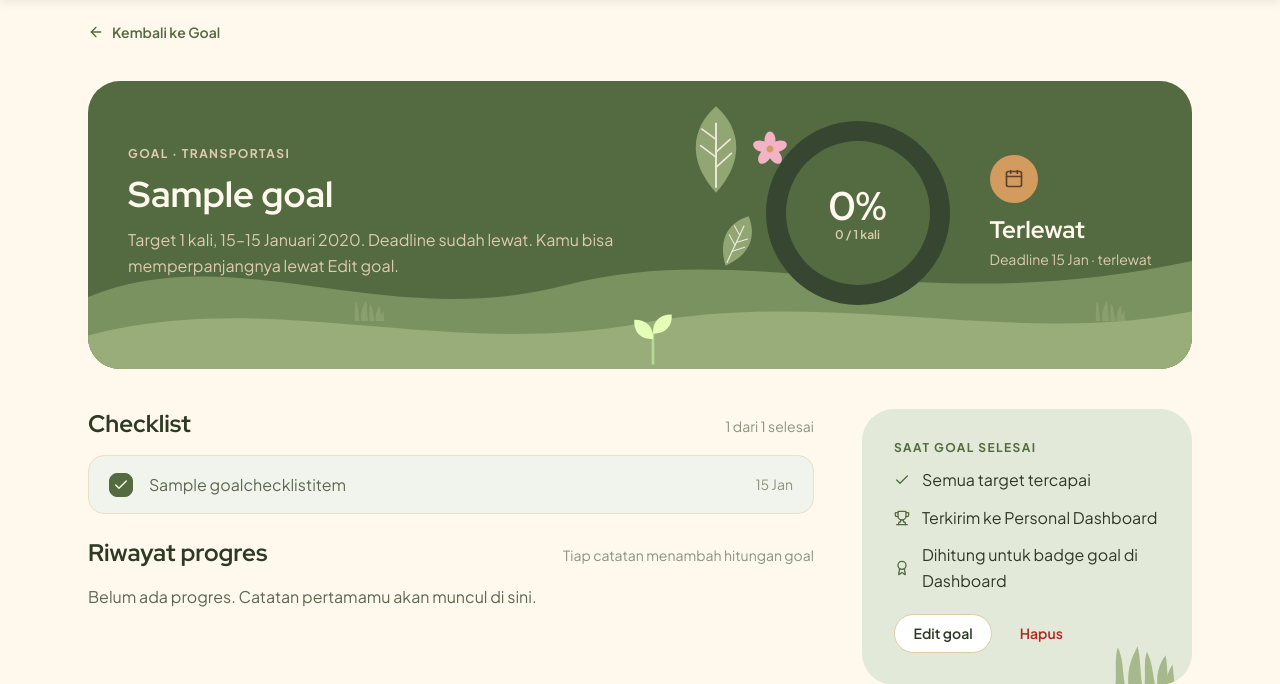
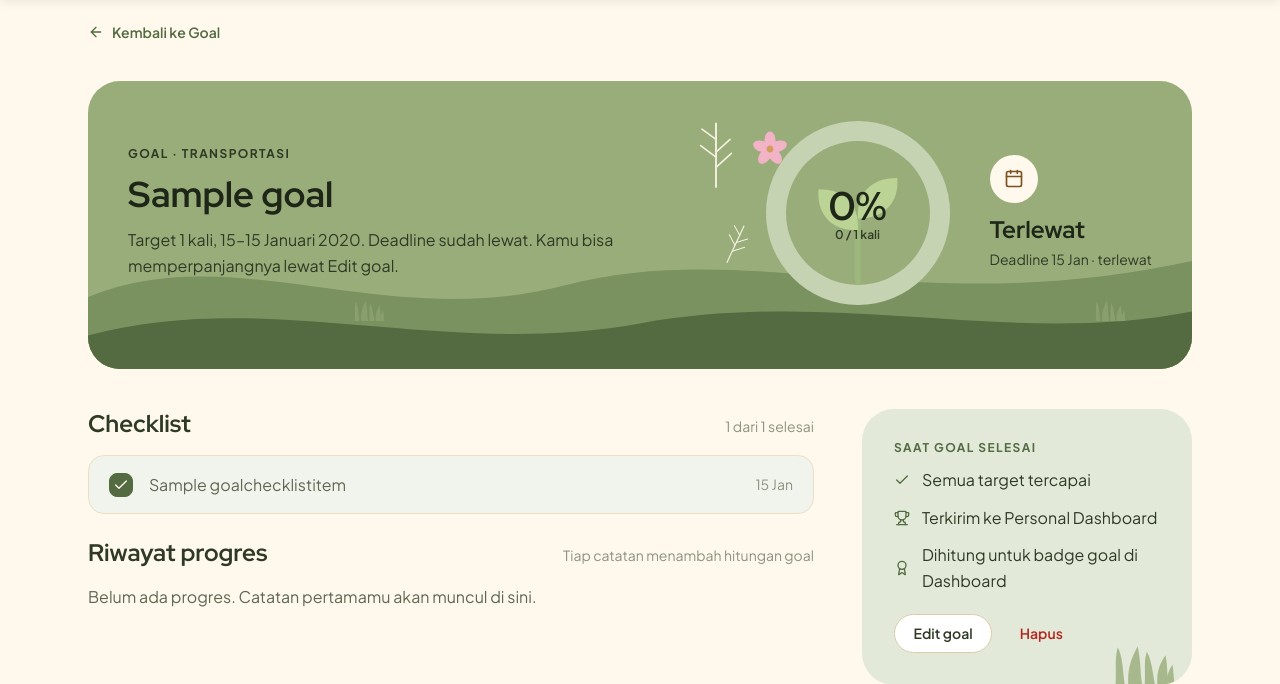
Before and after one commit to pbp-kelompok-a5/mossly, a Django app: page /goal/1/ in a window 1280 px wide. Shown: the part 101-785 px from the top of the page. Run offline with Django 5.2, Linux system fonts and the light colour scheme; a user stored in the database is signed in; tables that the repository leaves empty hold one stand-in row (values such as "Sample post"); data that the repository does not hold is empty.

Commit message:
chore: adjust focus-panel

```diff
--- a/habits/templates/habits/goal/goal_detail.html
+++ b/habits/templates/habits/goal/goal_detail.html
@@ -34,6 +34,7 @@
 
     <div class="focus-stats">
       <div class="progress-ring" style="--value: {{ goal.percent }}" role="img" aria-label="{{ goal.percent }} persen, {{ goal.progress_text }}">
+        <img class="progress-ring-seedling" src="{% static 'img/decor/tunas.svg' %}" alt="" aria-hidden="true">
         <span class="progress-ring-value">{{ goal.percent }}%</span>
         <span class="progress-ring-label">{{ goal.progress_text }}</span>
       </div>
@@ -57,7 +58,6 @@
     <img class="decor focus-decor-leaf" src="{% static 'img/decor/daun.svg' %}" alt="" aria-hidden="true">
     <img class="decor focus-decor-flower" src="{% static 'img/decor/bunga.svg' %}" alt="" aria-hidden="true">
     <img class="decor focus-decor-leaf-sm" src="{% static 'img/decor/daun.svg' %}" alt="" aria-hidden="true">
-    <img class="decor focus-decor-seedling" src="{% static 'img/decor/tunas.svg' %}" alt="" aria-hidden="true">
     <img class="decor focus-decor-grass focus-decor-grass-left" src="{% static 'img/decor/rumput.svg' %}" alt="" aria-hidden="true">
     <img class="decor focus-decor-grass focus-decor-grass-right" src="{% static 'img/decor/rumput.svg' %}" alt="" aria-hidden="true">
     <svg class="decor decor-hill focus-decor-hill" viewBox="0 0 1200 120" preserveAspectRatio="none" aria-hidden="true" focusable="false">
--- a/habits/templates/habits/goal/goal_list.html
+++ b/habits/templates/habits/goal/goal_list.html
@@ -20,8 +20,7 @@
       <div class="focus-stats">
         <div class="progress-ring" style="--value: {{ nearest.percent }}" role="img"
              aria-label="Goal terdekat {{ nearest.percent }} persen">
-          <span class="progress-ring-value">{{ nearest.percent }}%</span>
-          <span class="progress-ring-label">goal terdekat</span>
+          <img class="progress-ring-seedling" src="{% static 'img/decor/tunas.svg' %}" alt="" aria-hidden="true">
         </div>
         <div class="focus-streak">
           <span class="focus-streak-icon">{% include "habits/components/icon.html" with name="calendar" %}</span>
@@ -33,7 +32,6 @@
       <img class="decor focus-decor-leaf" src="{% static 'img/decor/daun.svg' %}" alt="" aria-hidden="true">
       <img class="decor focus-decor-flower" src="{% static 'img/decor/bunga.svg' %}" alt="" aria-hidden="true">
       <img class="decor focus-decor-leaf-sm" src="{% static 'img/decor/daun.svg' %}" alt="" aria-hidden="true">
-      <img class="decor focus-decor-seedling" src="{% static 'img/decor/tunas.svg' %}" alt="" aria-hidden="true">
       <img class="decor focus-decor-grass focus-decor-grass-left" src="{% static 'img/decor/rumput.svg' %}" alt="" aria-hidden="true">
       <img class="decor focus-decor-grass focus-decor-grass-right" src="{% static 'img/decor/rumput.svg' %}" alt="" aria-hidden="true">
       <svg class="decor decor-hill focus-decor-hill" viewBox="0 0 1200 120" preserveAspectRatio="none" aria-hidden="true" focusable="false">
--- a/habits/templates/habits/habit/habit_detail.html
+++ b/habits/templates/habits/habit/habit_detail.html
@@ -57,7 +57,6 @@
     <img class="decor focus-decor-leaf" src="{% static 'img/decor/daun.svg' %}" alt="" aria-hidden="true">
     <img class="decor focus-decor-flower" src="{% static 'img/decor/bunga.svg' %}" alt="" aria-hidden="true">
     <img class="decor focus-decor-leaf-sm" src="{% static 'img/decor/daun.svg' %}" alt="" aria-hidden="true">
-    <img class="decor focus-decor-seedling" src="{% static 'img/decor/tunas.svg' %}" alt="" aria-hidden="true">
     <svg class="decor decor-hill focus-decor-hill" viewBox="0 0 1200 120" preserveAspectRatio="none" aria-hidden="true" focusable="false">
       <path class="decor-hill-back" d="M0 60C160 10 320 90 520 50C720 10 900 80 1200 30V120H0V60Z"/>
       <path class="decor-hill-front" d="M0 92C200 52 380 112 600 82C820 52 1000 102 1200 72V120H0V92Z"/>
--- a/habits/templates/habits/history/history.html
+++ b/habits/templates/habits/history/history.html
@@ -72,7 +72,6 @@
     <div class="focus-panel-text">
       <p class="eyebrow">{{ hero.eyebrow }}</p>
       <h1 class="focus-title" id="focus-title">{{ hero.title }}</h1>
-      {% if hero.subtitle %}<p class="focus-subtitle">{{ hero.subtitle }}</p>{% endif %}
       <a class="btn btn-accent focus-cta" href="{% url 'dashboard:index' %}">
         Lihat di Dashboard {% include "habits/components/icon.html" with name="arrow-up-right" %}
       </a>
@@ -81,8 +80,7 @@
     <div class="focus-stats">
       <div class="progress-ring" style="--value: {{ overall.percent|default:0 }}" role="img"
            aria-label="Konsistensi {{ overall.percent|default:0 }} persen">
-        <span class="progress-ring-value">{{ overall.percent|default:0 }}%</span>
-        <span class="progress-ring-label">konsistensi</span>
+        <img class="progress-ring-seedling" src="{% static 'img/decor/tunas.svg' %}" alt="" aria-hidden="true">
       </div>
       <div class="focus-streak">
         <span class="focus-streak-icon">{% include "habits/components/icon.html" with name="calendar-check" %}</span>
@@ -94,7 +92,6 @@
     <img class="decor focus-decor-leaf" src="{% static 'img/decor/daun.svg' %}" alt="" aria-hidden="true">
     <img class="decor focus-decor-flower" src="{% static 'img/decor/bunga.svg' %}" alt="" aria-hidden="true">
     <img class="decor focus-decor-leaf-sm" src="{% static 'img/decor/daun.svg' %}" alt="" aria-hidden="true">
-    <img class="decor focus-decor-seedling" src="{% static 'img/decor/tunas.svg' %}" alt="" aria-hidden="true">
     <img class="decor focus-decor-grass focus-decor-grass-left" src="{% static 'img/decor/rumput.svg' %}" alt="" aria-hidden="true">
     <img class="decor focus-decor-grass focus-decor-grass-right" src="{% static 'img/decor/rumput.svg' %}" alt="" aria-hidden="true">
     <svg class="decor decor-hill focus-decor-hill" viewBox="0 0 1200 120" preserveAspectRatio="none" aria-hidden="true" focusable="false">
--- a/habits/views.py
+++ b/habits/views.py
@@ -603,16 +603,17 @@ def _activity_log(user, habits, checkins, today):
 
 
 def _history_hero(period, months, overall, today):
-    """Eyebrow, title, and subtitle for the selected period.
+    """Eyebrow and title for the selected period.
 
     With no habit scheduled in the period there is no consistency to show, so
-    the hero switches to a gentle invitation (no_habits) instead of 0%.
+    the hero switches to a gentle invitation (no_habits, with a subtitle)
+    instead of 0%.
     """
     current = months[-1]
     eyebrow = {
-        "month": f"Riwayat · {current['name']} {today.year}",
-        "3m": "Riwayat · 3 bulan terakhir",
-        "year": f"Riwayat · Tahun {today.year}",
+        "month": f"{current['name']} {today.year}",
+        "3m": " 3 bulan terakhir",
+        "year": f"Tahun {today.year}",
     }[period]
     if overall["percent"] is None:
         scope = "bulan ini" if period == "month" else "di periode ini"
@@ -623,41 +624,25 @@ def _history_hero(period, months, overall, today):
             "subtitle": "Tambahkan habit untuk melihat konsistensimu di sini. "
                         "Progres dan goal yang selesai tetap tercatat di log aktivitas.",
         }
-    first_step = "Satu check-in kecil hari ini sudah jadi awal yang baik."
 
     if period == "month":
         previous = months[-2]
         change = services.consistency_change(current["percent"], previous["percent"])
         if change and change > 0:
-            title = f"{current['percent']}% konsistensi bulan ini, naik {change}% dari {previous['name']}"
+            title = f"Konsistensimu {current['percent']}% bulan ini, naik {change}% dari {previous['name']}"
         else:
-            title = f"{current['percent']}% konsistensi bulan ini"
-        if current["done"]:
-            subtitle = (
-                f"Kamu sudah menyelesaikan {current['done']} check-in dan "
-                f"{current['perfect']} hari sempurna. Pertahankan ritmenya."
-            )
-        else:
-            subtitle = f"Belum ada check-in bulan ini. {first_step}"
-        return {"eyebrow": eyebrow, "title": title, "subtitle": subtitle}
-
-    known = [month for month in months if month["percent"] is not None]
-    best = max(known, key=lambda month: month["percent"])
-    if period == "3m":
+            title = f"Konsistensimu {current['percent']}% bulan ini"
+    elif period == "3m":
+        known = [month for month in months if month["percent"] is not None]
         if len(known) > 1 and current["percent"] is not None and current["percent"] > known[0]["percent"]:
             title = f"Konsistensimu naik dari {known[0]['percent']}% ke {current['percent']}%"
         elif current["percent"] is not None:
-            title = f"Konsistensimu {current['percent']}% bulan ini"
+            title = f"Konsistensimu {current['percent']}% tiga bulan ini"
         else:
             title = "Belum ada habit yang dicatat bulan ini"
-        average = services.consistency_percent(sum(m["percent"] for m in known), 100 * len(known))
-        subtitle = f"Rata-rata {average}% per bulan. {best['name']} adalah bulan terbaikmu sejauh ini."
     else:
         title = f"{overall['done']} check-in sejak Januari {today.year}"
-        subtitle = f"Kamu paling konsisten di bulan {best['name']}. Terus tumbuh."
-    if not overall["done"]:
-        subtitle = f"Belum ada check-in di periode ini. {first_step}"
-    return {"eyebrow": eyebrow, "title": title, "subtitle": subtitle}
+    return {"eyebrow": eyebrow, "title": title}
 
 
 @login_required
--- a/static/css/habits.css
+++ b/static/css/habits.css
@@ -103,18 +103,18 @@ main.container:has(> .habits-page) {
   gap: var(--space-6);
   overflow: hidden;
   padding: var(--space-6) var(--space-6) var(--space-16);
-  color: var(--color-text-on-brand);
-  background: var(--color-bg-brand);
+  color: var(--color-moss-900);
+  background: var(--color-bg-sage);
   border-radius: var(--radius-2xl);
   /* Own stacking context so the hills can sit behind the other decorations. */
   isolation: isolate;
 }
 .focus-panel > :not(.decor) { position: relative; z-index: 1; }
-.focus-panel .eyebrow { color: var(--color-text-on-inverse-muted); }
+.focus-panel .eyebrow { color: var(--color-text-primary); }
 
 .focus-panel-text { display: grid; gap: var(--space-3); justify-items: start; }
 .focus-title { font: var(--type-h3); }
-.focus-subtitle { font: var(--type-body-m); color: var(--color-text-on-inverse-muted); }
+.focus-subtitle { font: var(--type-body-m); color: var(--color-text-primary); }
 .focus-cta { margin-top: var(--space-3); }
 
 .focus-panel-soft {
@@ -132,6 +132,7 @@ main.container:has(> .habits-page) {
 
 .progress-ring {
   --_size: var(--space-24);
+  --_track: var(--space-3);
   position: relative;
   display: grid;
   place-content: center;
@@ -141,20 +142,31 @@ main.container:has(> .habits-page) {
   text-align: center;
   border-radius: var(--radius-full);
   background: conic-gradient(
-    var(--color-clay-300) calc(var(--value) * 1%),
-    var(--color-moss-700) 0
+    var(--color-clay-500) calc(var(--value) * 1%),
+    var(--color-moss-200) 0
   );
 }
 .progress-ring::before {
   content: "";
   position: absolute;
-  inset: var(--space-3);
+  inset: var(--_track);
   border-radius: var(--radius-full);
-  background: var(--color-bg-brand);
+  background: var(--color-bg-sage);
 }
 .progress-ring > * { position: relative; }
+/* Seedling behind the numbers, growing from the bottom of the inner circle.
+   The asset shares the sage greens, so lighten it to stay visible. */
+.progress-ring > .progress-ring-seedling {
+  position: absolute;
+  left: 50%;
+  bottom: var(--_track);
+  width: 55%;
+  transform: translateX(-50%);
+  opacity: .75;
+  filter: brightness(1.3);
+}
 .progress-ring-value { font: var(--type-h3); }
-.progress-ring-label { font: var(--type-label-s); color: var(--color-text-on-inverse-muted); }
+.progress-ring-label { font: var(--type-label-s); color: var(--color-text-primary); }
 
 .focus-streak { display: grid; gap: var(--space-1); justify-items: start; }
 .focus-streak-icon {
@@ -163,17 +175,19 @@ main.container:has(> .habits-page) {
   width: var(--space-12);
   height: var(--space-12);
   margin-bottom: var(--space-2);
-  color: var(--color-clay-800);
-  background: var(--color-clay-300);
+  color: var(--color-clay-700);
+  background: var(--color-bg-canvas);
   border-radius: var(--radius-full);
 }
 .focus-streak-value { font: var(--type-h3); }
-.focus-streak-label { font: var(--type-body-s); color: var(--color-text-on-inverse-muted); }
+.focus-streak-label { font: var(--type-body-s); color: var(--color-text-primary); }
 
 /* Inline hills stretch to the panel width; colors follow the panel. */
 .decor-hill { --_hill-back: var(--color-moss-400); --_hill-front: var(--color-moss-300); }
 .decor-hill-back { fill: var(--_hill-back); }
 .decor-hill-front { fill: var(--_hill-front); }
+/* The default front hill matches the sage panel, so go one step darker there. */
+.focus-panel .decor-hill { --_hill-back: var(--color-moss-400); --_hill-front: var(--color-moss-500); }
 .focus-panel-soft .decor-hill { --_hill-back: var(--color-moss-200); --_hill-front: var(--color-moss-300); }
 
 .focus-decor-hill {
@@ -187,7 +201,6 @@ main.container:has(> .habits-page) {
 .focus-decor-hill { z-index: -1; }
 .focus-decor-flower,
 .focus-decor-leaf-sm,
-.focus-decor-seedling,
 .focus-decor-grass { display: none; }
 /* Empty-state scene: only on wide screens, where it sits beside the text. */
 
@@ -1002,8 +1015,7 @@ html:not(.js) .js-only { display: none; }
 
   .focus-panel { padding: var(--space-10) var(--space-10) var(--space-20); }
   .focus-title { font: var(--type-h2); }
-  .progress-ring { --_size: calc(var(--space-30) + var(--space-8)); }
-  .progress-ring::before { inset: var(--space-4); }
+  .progress-ring { --_size: calc(var(--space-30) + var(--space-8)); --_track: var(--space-4); }
   .progress-ring-value { font: var(--type-stat-l); }
   .focus-panel { padding-bottom: var(--space-16); }
   .focus-decor-hill { height: var(--space-20); }
@@ -1056,8 +1068,7 @@ html:not(.js) .js-only { display: none; }
 
   /* Taller hills: the call-to-action sits on the back hill, as in the design. */
   .focus-decor-hill { height: calc(var(--space-30) + var(--space-6)); }
-  .progress-ring { --_size: calc(var(--space-30) + var(--space-16)); }
-  .progress-ring::before { inset: var(--space-5); }
+  .progress-ring { --_size: calc(var(--space-30) + var(--space-16)); --_track: var(--space-5); }
 
   .focus-decor-leaf { top: var(--space-6); right: auto; left: 54%; width: var(--space-16); }
   .focus-decor-flower { display: block; top: var(--space-12); left: 60%; width: var(--space-10); }
@@ -1069,8 +1080,6 @@ html:not(.js) .js-only { display: none; }
     transform: rotate(25deg);
     opacity: .9;
   }
-  /* The asset shares the hills' greens; lighten it so it reads against them. */
-  .focus-decor-seedling { display: block; bottom: var(--space-1); left: 49%; width: var(--space-12); filter: brightness(1.5); }
   .focus-decor-grass { display: block; bottom: var(--space-12); width: var(--space-8); opacity: .5; }
   .focus-decor-grass-left { left: 24%; }
   .focus-decor-grass-right { right: 6%; }
```
Also changed, not shown: habits/templates/habits/habit/habit_list.html (+3 -5 lines), habits/tests/test_history.py (+2 -5 lines), habits/tests/test_pages.py (+1 -1 lines).
